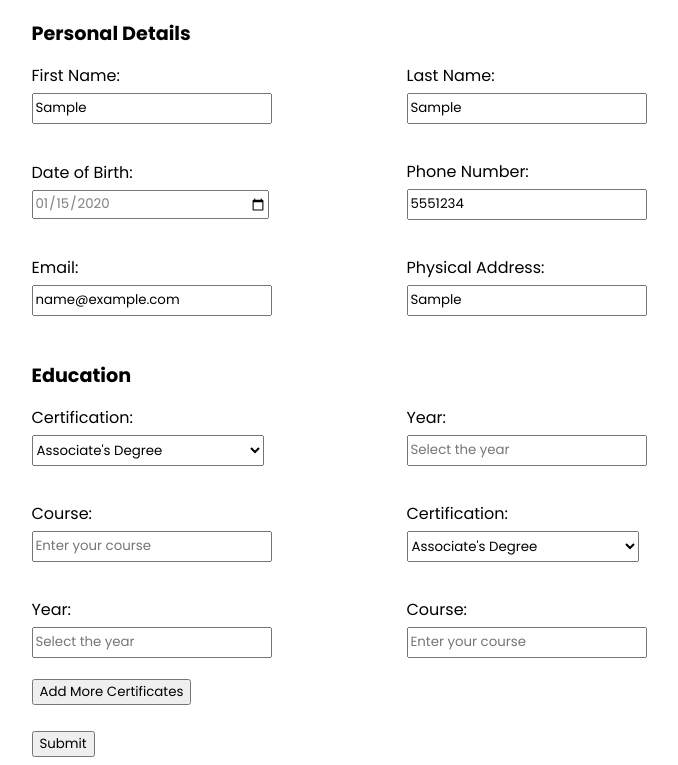
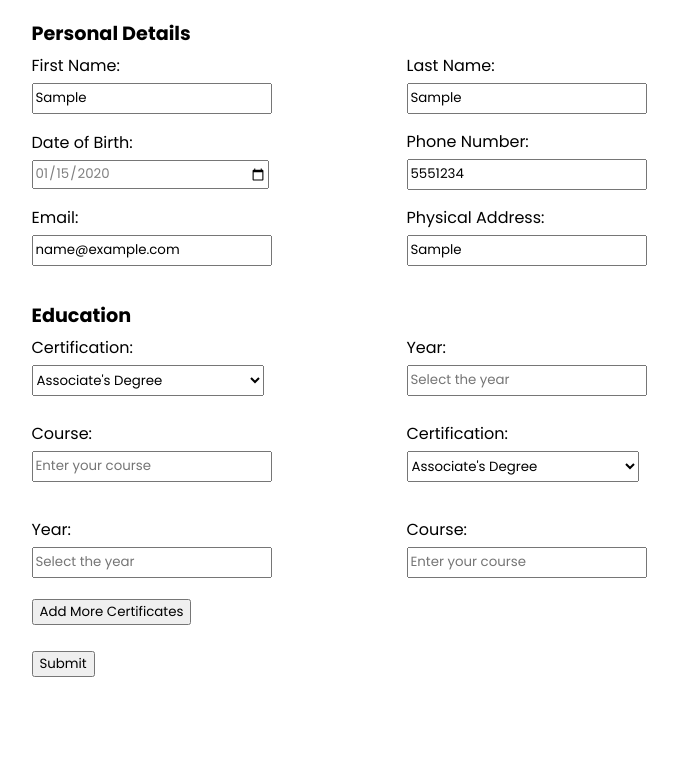
Before and after one commit to thabang-r13/js_form, a plain HTML site: page index.html in a window 1280 px wide. Both pictures are taken after typing "Sample", "Sample", "2020-01-15", "5551234", "name@example.com", "Sample" into the empty fields and a click on the button "Add More Certificates". Shown: the part 80-845 px from the top of the page, without its empty margins (321-999 px from the left). After the commit the page ends 800 px from the top, so only its background shows below. Drawn offline with Linux system fonts and the light colour scheme.

Commit message:
Third commit

```diff
--- a/forms.js
+++ b/forms.js
@@ -13,6 +13,7 @@ document.addEventListener('DOMContentLoaded', function () {
     function add_cert_field() {
         const field = document.createElement('div');
         field.innerHTML = `
+        <div class="new-input-fields">
             <label for="certification-${fieldCounter}">Certification:</label>
             <select id="certification-${fieldCounter}">
                 <option value="associates">Associate's Degree</option>
@@ -20,6 +21,7 @@ document.addEventListener('DOMContentLoaded', function () {
                 <option value="masters">Master's Degree</option>
                 <option value="phd">PhD</option>
             </select>
+        </div>
         `;
         certificationContainer.appendChild(field);
     }
@@ -27,8 +29,10 @@ document.addEventListener('DOMContentLoaded', function () {
     function add_year_field() {
         const field = document.createElement('div');
         field.innerHTML = `
+        <div class="new-input-fields">
             <label for="year-${fieldCounter}">Year:</label>
             <input type="number" id="year-${fieldCounter}" min="1" placeholder="Select the year" required>
+        </div>
         `;
         yearContainer.appendChild(field);
     }
@@ -36,8 +40,10 @@ document.addEventListener('DOMContentLoaded', function () {
     function add_course_field() {
         const field = document.createElement('div');
         field.innerHTML = `
+        <div class="new-input-fields">
             <label for="course-${fieldCounter}">Course:</label>
             <input type="text" id="course-${fieldCounter}" placeholder="Enter your course" required>
+        </div>
         `;
         courseContainer.appendChild(field);
     }
--- a/style.css
+++ b/style.css
@@ -33,7 +33,15 @@ body{
     display: flex;
     width: 25vh;
     flex-direction: column;
-    margin: 15px 0;
+    margin: 5px 0;
+    position: relative;
+}
+
+.new-input-fields{
+    display: flex;
+    width: 25vh;
+    flex-direction: column;
+    margin: 10px 0;
     position: relative;
 }
 
```
